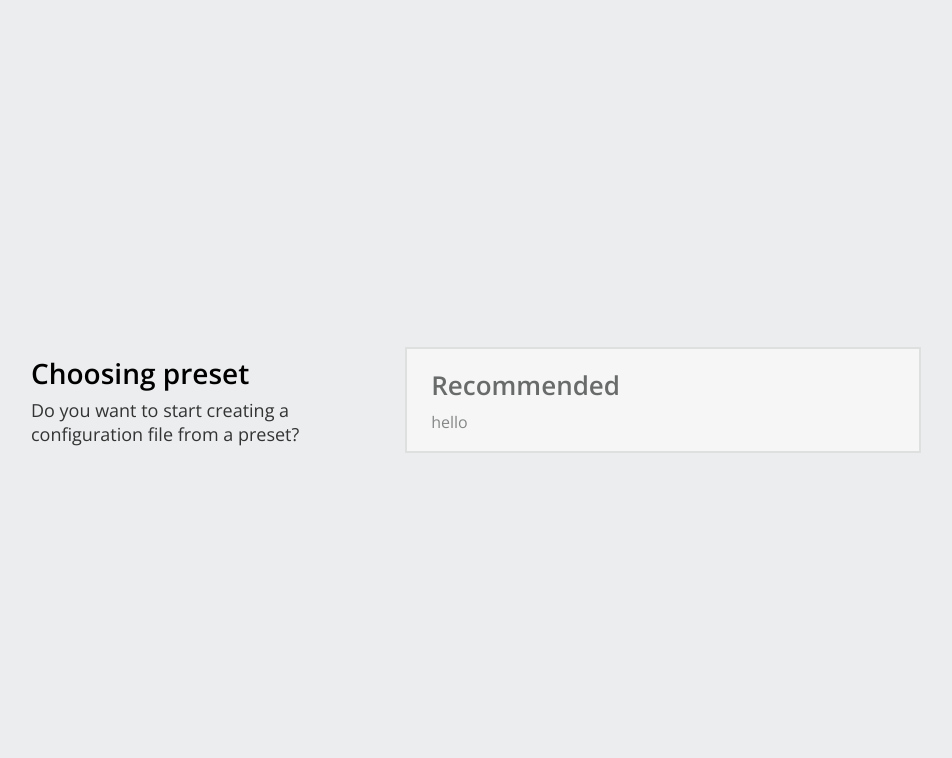
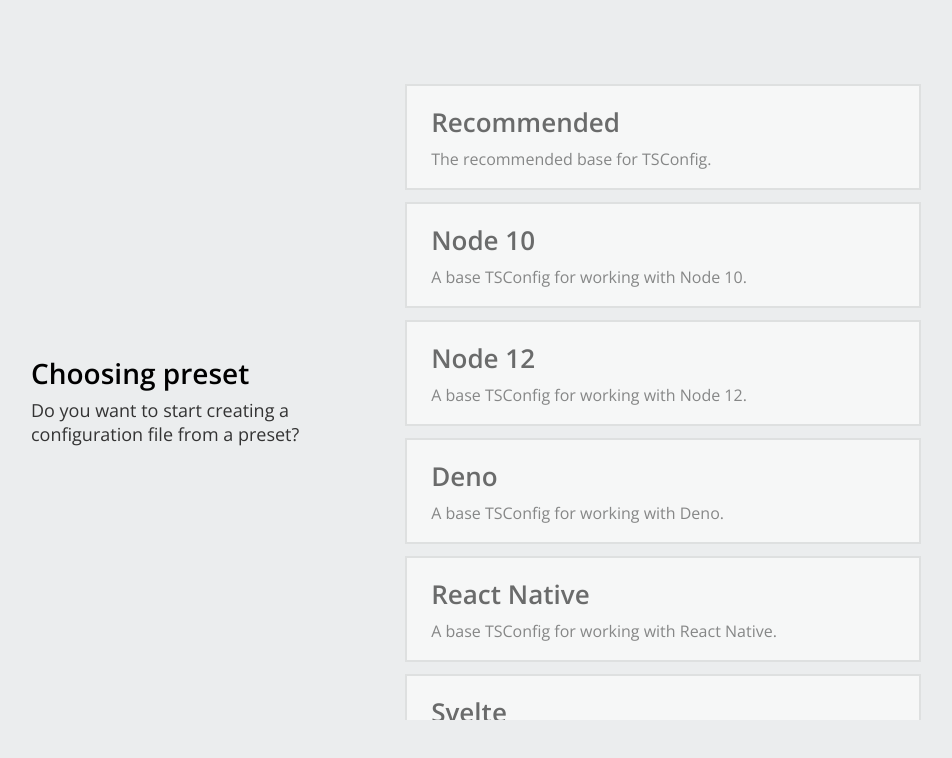
Before and after one commit to Cholewka/typescript-generator, a React (Create React App) app: page / in a window 1280 px wide. Shown: the top 758 px of the page, without its empty margins (165-1117 px from the left). Built offline with nearby package versions, Linux system fonts and the light colour scheme.

Commit message:
data(): Add remaining presets

```diff
--- a/src/data/presets.ts
+++ b/src/data/presets.ts
@@ -3,8 +3,38 @@
 const presets: Presets = [
   {
     name: "Recommended",
-    description: "hello",
+    description: "The recommended base for TSConfig.",
     presetEnum: Preset.RECOMMENDED,
+  },
+  {
+    name: "Node 10",
+    description: "A base TSConfig for working with Node 10.",
+    presetEnum: Preset.NODE10,
+  },
+  {
+    name: "Node 12",
+    description: "A base TSConfig for working with Node 12.",
+    presetEnum: Preset.NODE12,
+  },
+  {
+    name: "Deno",
+    description: "A base TSConfig for working with Deno.",
+    presetEnum: Preset.DENO,
+  },
+  {
+    name: "React Native",
+    description: "A base TSConfig for working with React Native.",
+    presetEnum: Preset.REACT_NATIVE,
+  },
+  {
+    name: "Svelte",
+    description: "A base TSConfig for working with Svelte.",
+    presetEnum: Preset.SVELTE,
+  },
+  {
+    name: "Starting from scratch",
+    description: "I want to set all the options by myself.",
+    presetEnum: Preset.STARTING_FROM_SCRATCH,
   },
 ];
 
--- a/src/typings/index.ts
+++ b/src/typings/index.ts
@@ -23,6 +23,12 @@
 
 export enum Preset {
   RECOMMENDED = "recommended",
+  NODE10 = "node10",
+  NODE12 = "node12",
+  DENO = "deno",
+  REACT_NATIVE = "reactnative",
+  SVELTE = "svelte",
+  STARTING_FROM_SCRATCH = "scratch",
 }
 
 export type Presets = {
```
